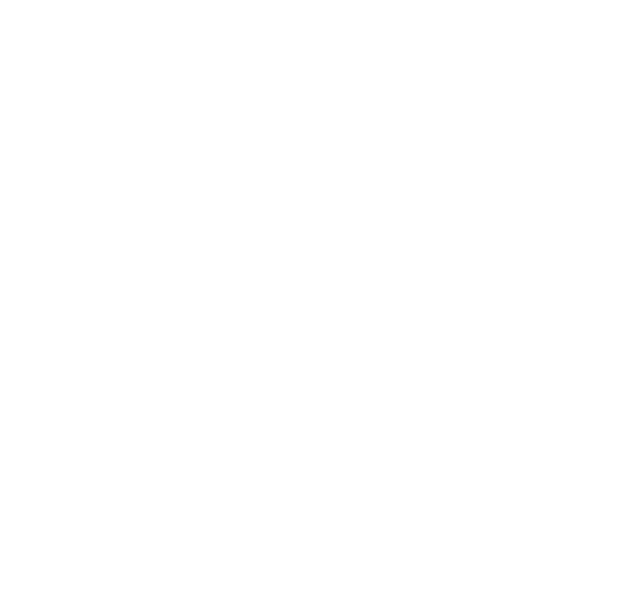
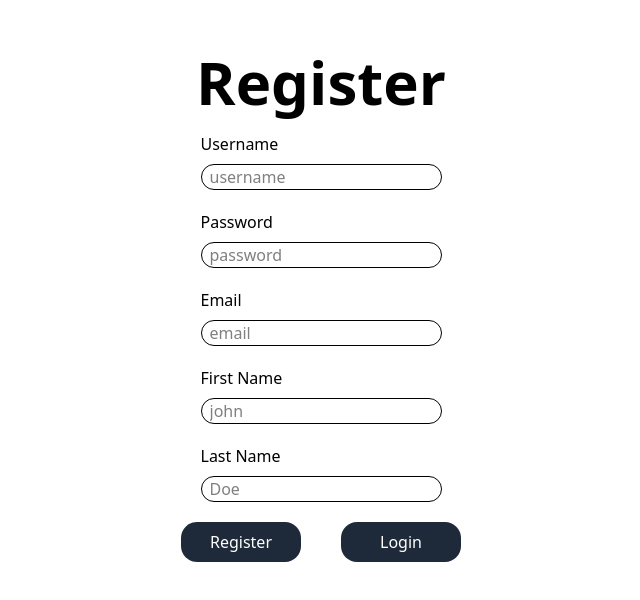
Before and after one commit to patrick-mcisaac/recipe-manager-client, a React (Vite) app: page /register in a window 1280 px wide. Before the commit this address had no page. Shown: the part 108-708 px from the top of the page, without its empty margins (319-959 px from the left). Built offline with nearby package versions, Linux system fonts and the light colour scheme.

Commit message:
can login and register users

```diff
--- a/src/auth/AuthProvider.tsx
+++ b/src/auth/AuthProvider.tsx
@@ -26,7 +26,6 @@
                         "recipe_token",
                         JSON.stringify(authInfo)
                     )
-                    setToken(authInfo.token)
                 }
             })
             .then(() => navigate("/"))
@@ -54,8 +53,15 @@
             })
     }
 
+    const getToken = () => {
+        const userToken = localStorage.getItem("recipe_token")
+        if (userToken) {
+            setToken(JSON.parse(userToken).token)
+        }
+    }
+
     return (
-        <AuthContext.Provider value={{ token, login, register }}>
+        <AuthContext.Provider value={{ token, getToken, login, register }}>
             {children}
         </AuthContext.Provider>
     )
--- a/src/auth/Login.tsx
+++ b/src/auth/Login.tsx
@@ -31,10 +31,12 @@
     }
 
     return (
-        <form>
-            <fieldset>
+        <form className="flex flex-col items-center justify-center gap-10 p-40">
+            <h1 className="text-6xl font-bold">Recipe Manager Login</h1>
+            <fieldset className="flex flex-col gap-2">
                 <label htmlFor="username">Username</label>
                 <input
+                    className="rounded-2xl border pl-2"
                     type="text"
                     placeholder="username"
                     id="username"
@@ -43,9 +45,10 @@
                     onChange={handleChange}
                 />
             </fieldset>
-            <fieldset>
+            <fieldset className="flex flex-col gap-2">
                 <label htmlFor="password">Password</label>
                 <input
+                    className="rounded-2xl border pl-2"
                     onChange={handleChange}
                     type="password"
                     placeholder="password"
@@ -54,8 +57,15 @@
                     value={userLogin.password}
                 />
             </fieldset>
-            <button onClick={handleSubmit}>Login</button>
+            <fieldset className="flex gap-10">
                 <button
+                    className="h-10 w-30 cursor-pointer rounded-2xl bg-gray-800 text-white hover:scale-105"
+                    onClick={handleSubmit}
+                >
+                    Login
+                </button>
+                <button
+                    className="h-10 w-30 cursor-pointer rounded-2xl bg-gray-800 text-white hover:scale-105"
                     onClick={(e) => {
                         e.preventDefault()
                         navigate("/register")
@@ -63,6 +73,7 @@
                 >
                     Register
                 </button>
+            </fieldset>
         </form>
     )
 }
--- a/src/auth/Register.tsx
+++ b/src/auth/Register.tsx
@@ -1,3 +1,136 @@
+import { useState } from "react"
+import { useNavigate } from "react-router-dom"
+import type { RegisterType } from "../types/authTypes"
+import { useAuth } from "../hooks/useAuth"
+
 export const Register = () => {
-    return
+    const [userRegister, setUserRegister] = useState<RegisterType>({
+        username: "",
+        password: "",
+        first_name: "",
+        last_name: "",
+        email: ""
+    })
+
+    const { register } = useAuth()
+    const navigate = useNavigate()
+    const handleChange = (e: React.ChangeEvent<HTMLInputElement>) => {
+        switch (e.target.name) {
+            case "username":
+                setUserRegister({ ...userRegister, username: e.target.value })
+                break
+            case "password":
+                setUserRegister({ ...userRegister, password: e.target.value })
+                break
+            case "first_name":
+                setUserRegister({ ...userRegister, first_name: e.target.value })
+                break
+            case "last_name":
+                setUserRegister({ ...userRegister, last_name: e.target.value })
+                break
+            case "email":
+                setUserRegister({ ...userRegister, email: e.target.value })
+                break
+            default:
+                break
+        }
+    }
+    const handleSubmit = (
+        e: React.MouseEvent<HTMLButtonElement, MouseEvent>
+    ) => {
+        e.preventDefault()
+        if (
+            userRegister.username !== "" &&
+            userRegister.password !== "" &&
+            userRegister.first_name !== "" &&
+            userRegister.last_name !== "" &&
+            userRegister.email !== ""
+        ) {
+            register(userRegister)
+        } else {
+            window.alert("fill out the form")
+        }
+    }
+    return (
+        <form className="flex flex-col items-center justify-center gap-5 p-40">
+            <h1 className="text-6xl font-bold">Register</h1>
+            <fieldset className="flex flex-col gap-2">
+                <label htmlFor="username">Username</label>
+                <input
+                    className="rounded-2xl border pl-2"
+                    type="text"
+                    placeholder="username"
+                    id="username"
+                    name="username"
+                    value={userRegister.username}
+                    onChange={handleChange}
+                />
+            </fieldset>
+            <fieldset className="flex flex-col gap-2">
+                <label htmlFor="password">Password</label>
+                <input
+                    className="rounded-2xl border pl-2"
+                    onChange={handleChange}
+                    type="password"
+                    placeholder="password"
+                    id="password"
+                    name="password"
+                    value={userRegister.password}
+                />
+            </fieldset>
+            <fieldset className="flex flex-col gap-2">
+                <label htmlFor="password">Email</label>
+                <input
+                    className="rounded-2xl border pl-2"
+                    onChange={handleChange}
+                    type="email"
+                    placeholder="email"
+                    id="email"
+                    name="email"
+                    value={userRegister.email}
+                />
+            </fieldset>
+            <fieldset className="flex flex-col gap-2">
+                <label htmlFor="password">First Name</label>
+                <input
+                    className="rounded-2xl border pl-2"
+                    onChange={handleChange}
+                    type="text"
+                    placeholder="john"
+                    id="first_name"
+                    name="first_name"
+                    value={userRegister.first_name}
+                />
+            </fieldset>
+            <fieldset className="flex flex-col gap-2">
+                <label htmlFor="password">Last Name</label>
+                <input
+                    className="rounded-2xl border pl-2"
+                    onChange={handleChange}
+                    type="text"
+                    placeholder="Doe"
+                    id="last_name"
+                    name="last_name"
+                    value={userRegister.last_name}
+                />
+            </fieldset>
+            <fieldset className="flex gap-10">
+                <button
+                    className="h-10 w-30 cursor-pointer rounded-2xl bg-gray-800 text-white hover:scale-105"
+                    onClick={handleSubmit}
+                >
+                    Register
+                </button>
+                <button
+                    className="h-10 w-30 cursor-pointer rounded-2xl bg-gray-800 text-white hover:scale-105"
+                    onClick={(e) => {
+                        e.preventDefault()
+                        navigate("/login")
+                    }}
+                >
+                    Login
+                </button>
+            </fieldset>
+        </form>
+    )
 }
--- a/src/components/nav/Navbar.tsx
+++ b/src/components/nav/Navbar.tsx
@@ -1,13 +1,32 @@
-import { Link } from "react-router-dom"
+import { Link, useNavigate } from "react-router-dom"
+import { useAuth } from "../../hooks/useAuth"
+import { useEffect } from "react"
 
 export const Navbar = () => {
+    const { token, getToken } = useAuth()
+    const navigate = useNavigate()
+    useEffect(() => {
+        getToken()
+    }, [])
     return (
         <ul className="flex h-20 items-center justify-between p-5 md:p-10 dark:bg-gray-950 dark:text-white">
             <Link to="/recipes">
                 <li className="text-2xl hover:scale-105">Recipes</li>
             </Link>
 
-            <div className="flex items-center gap-5 md:gap-10">
+            {token ?
+                <div className="">
+                    <li
+                        onClick={() => {
+                            localStorage.removeItem("recipe_token")
+                            navigate("/login")
+                        }}
+                        className="cursor-pointer text-2xl hover:scale-105"
+                    >
+                        Logout
+                    </li>
+                </div>
+            :   <div className="flex items-center gap-5 md:gap-10">
                     <Link to="/login">
                         <li className="text-2xl hover:scale-105">Login</li>
                     </Link>
@@ -15,6 +34,7 @@
                         <li className="text-2xl hover:scale-105">Register</li>
                     </Link>
                 </div>
+            }
         </ul>
     )
 }
--- a/src/types/authTypes.ts
+++ b/src/types/authTypes.ts
@@ -13,6 +13,7 @@
 
 export interface AuthContextType {
     token: string
+    getToken: () => void
     login: (data: LoginType) => void
     register: (data: RegisterType) => void
 }
--- a/src/views/ApplicationViews.tsx
+++ b/src/views/ApplicationViews.tsx
@@ -5,11 +5,13 @@
 import { RecipeDetails } from "../components/recipes/RecipeDetails"
 import { Login } from "../auth/Login"
 import { Authorized } from "../auth/Authorized"
+import { Register } from "../auth/Register"
 
 export const ApplicationViews = () => {
     return (
         <Routes>
             <Route path="/login" element={<Login />} />
+            <Route path="register" element={<Register />} />
 
             <Route
                 element={
```
Lines whose indentation alone changed are shown as unchanged.
